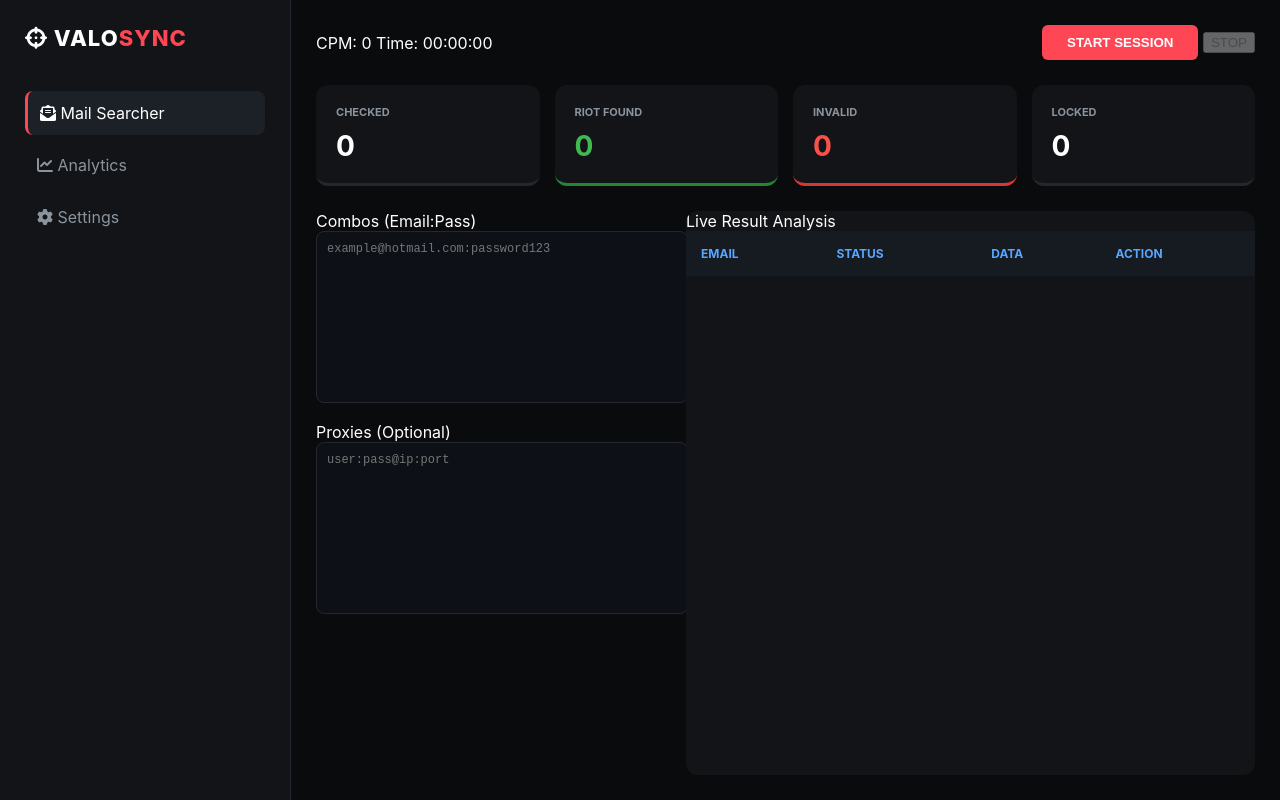
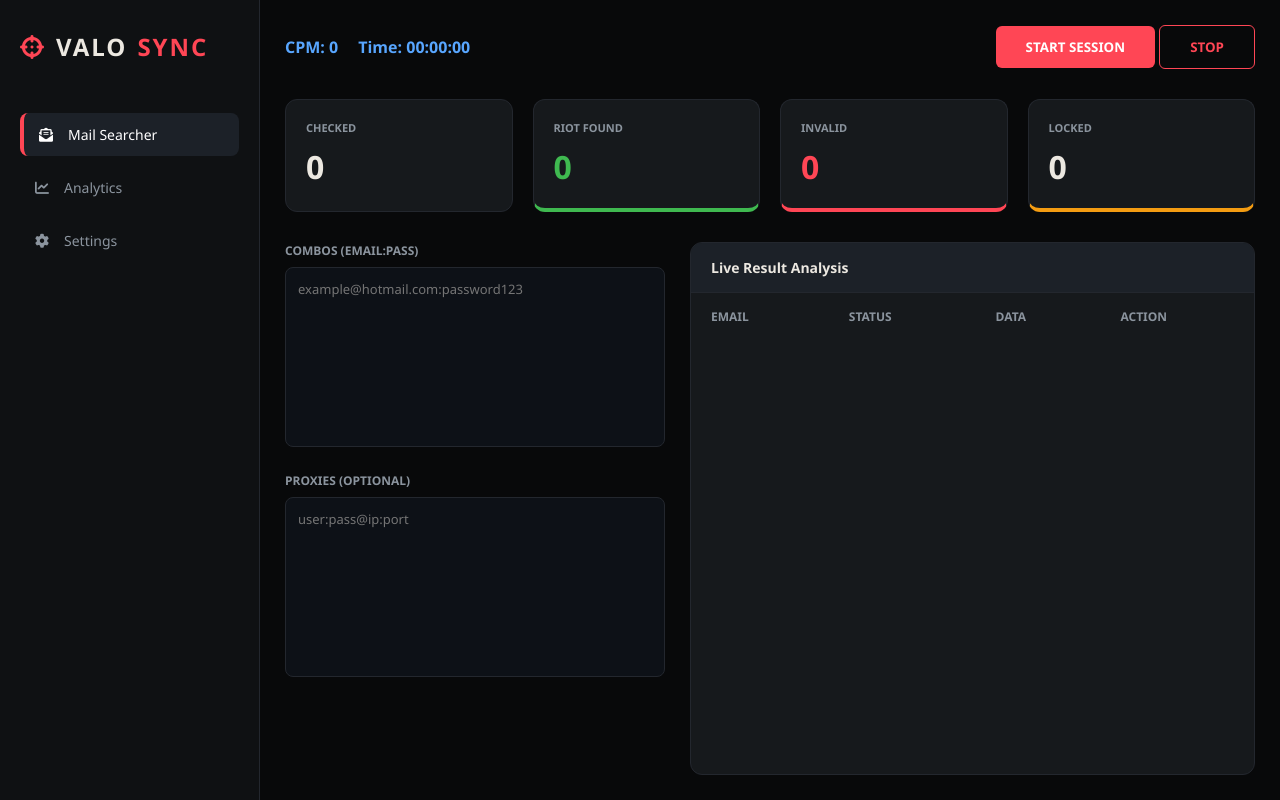
Before and after one commit to floraalesta-crypto/Valorant-checker, a website: page public/index.html in a window 1280 px wide. Drawn offline with Linux system fonts and the light colour scheme.

Commit message:
Update style.css

```diff
--- a/public/style.css
+++ b/public/style.css
@@ -1,36 +1,271 @@
+/* VALOSYNC PROFESSIONAL STYLING
+   Theme: Ultra Dark & Valorant Red
+*/
+
 :root {
-    --bg: #0a0b0d;
-    --card: #121417;
+    --bg-darker: #08090a;
+    --bg-main: #0f1113;
+    --card-bg: #16191c;
     --primary: #ff4655; /* Valorant Red */
+    --primary-hover: #cf3a46;
     --accent: #58a6ff;
-    --text: #ffffff;
+    --text-main: #ece8e1;
+    --text-dim: #8b949e;
     --border: #23272e;
+    --success: #3fb950;
+    --warning: #f39c12;
+    --gold: #ffcc00;
 }
 
-body { margin: 0; background: var(--bg); color: var(--text); font-family: 'Inter', sans-serif; display: flex; height: 100vh; }
-.sidebar { width: 240px; background: var(--card); border-right: 1px solid var(--border); padding: 25px; }
-.logo { font-size: 22px; font-weight: 800; letter-spacing: 1px; margin-bottom: 40px; }
+* {
+    margin: 0;
+    padding: 0;
+    box-sizing: border-box;
+    font-family: 'Segoe UI', Roboto, Helvetica, Arial, sans-serif;
+}
+
+body {
+    background-color: var(--bg-darker);
+    color: var(--text-main);
+    display: flex;
+    height: 100vh;
+    overflow: hidden;
+}
+
+/* --- SIDEBAR --- */
+.sidebar {
+    width: 260px;
+    background-color: var(--bg-main);
+    border-right: 1px solid var(--border);
+    display: flex;
+    flex-direction: column;
+    padding: 30px 20px;
+}
+
+.logo {
+    font-size: 24px;
+    font-weight: 900;
+    letter-spacing: 2px;
+    margin-bottom: 50px;
+    display: flex;
+    align-items: center;
+    gap: 10px;
+}
+
+.logo i { color: var(--primary); }
 .logo span { color: var(--primary); }
-.nav-item { padding: 12px; margin-bottom: 8px; border-radius: 8px; cursor: pointer; color: #8b949e; transition: 0.3s; }
-.nav-item.active, .nav-item:hover { background: #1c2128; color: white; border-left: 3px solid var(--primary); }
 
-.container { flex: 1; padding: 25px; display: flex; flex-direction: column; overflow: hidden; }
-header { display: flex; justify-content: space-between; margin-bottom: 25px; align-items: center; }
+nav { flex: 1; }
 
-.stats-grid { display: grid; grid-template-columns: repeat(4, 1fr); gap: 15px; margin-bottom: 25px; }
-.stat-card { background: var(--card); padding: 20px; border-radius: 12px; border-bottom: 3px solid var(--border); }
-.stat-card h5 { margin: 0; font-size: 11px; color: #8b949e; text-transform: uppercase; }
-.stat-card p { margin: 10px 0 0 0; font-size: 28px; font-weight: bold; }
-.hit { border-color: #238636; } .hit p { color: #3fb950; }
-.bad { border-color: #da3633; } .bad p { color: #f85149; }
+.nav-item {
+    display: flex;
+    align-items: center;
+    gap: 15px;
+    padding: 12px 15px;
+    color: var(--text-dim);
+    text-decoration: none;
+    border-radius: 8px;
+    margin-bottom: 10px;
+    transition: 0.2s ease;
+    cursor: pointer;
+    font-size: 14px;
+}
 
-.main-grid { display: grid; grid-template-columns: 350px 1fr; gap: 20px; flex: 1; overflow: hidden; }
-textarea { width: 100%; height: 150px; background: #0d1117; border: 1px solid var(--border); color: white; border-radius: 8px; padding: 10px; margin-bottom: 15px; resize: none; font-size: 12px; }
-.table-area { background: var(--card); border-radius: 12px; display: flex; flex-direction: column; overflow: hidden; }
-.scroll-table { overflow-y: auto; flex: 1; }
-table { width: 100%; border-collapse: collapse; }
-th { text-align: left; padding: 15px; background: #161b22; font-size: 12px; color: var(--accent); }
-td { padding: 15px; border-bottom: 1px solid var(--border); font-size: 13px; }
+.nav-item:hover, .nav-item.active {
+    background-color: #1c2128;
+    color: white;
+}
 
-.btn-primary { background: var(--primary); color: white; border: none; padding: 10px 25px; border-radius: 6px; font-weight: bold; cursor: pointer; }
-.badge-hit { background: rgba(63, 185, 80, 0.1); color: #3fb950; padding: 4px 8px; border-radius: 4px; font-weight: bold; }
+.nav-item.active {
+    border-left: 4px solid var(--primary);
+}
+
+/* --- MAIN CONTAINER --- */
+.container {
+    flex: 1;
+    display: flex;
+    flex-direction: column;
+    padding: 25px;
+    overflow-y: auto;
+}
+
+header {
+    display: flex;
+    justify-content: space-between;
+    align-items: center;
+    margin-bottom: 30px;
+}
+
+.header-info {
+    display: flex;
+    gap: 20px;
+    font-family: 'Courier New', Courier, monospace;
+    font-weight: bold;
+    color: var(--accent);
+}
+
+/* --- STATS CARDS --- */
+.stats-grid {
+    display: grid;
+    grid-template-columns: repeat(4, 1fr);
+    gap: 20px;
+    margin-bottom: 30px;
+}
+
+.stat-card {
+    background: var(--card-bg);
+    padding: 20px;
+    border-radius: 12px;
+    border: 1px solid var(--border);
+    transition: transform 0.3s ease;
+}
+
+.stat-card:hover { transform: translateY(-5px); }
+.stat-card h5 { font-size: 11px; color: var(--text-dim); text-transform: uppercase; margin-bottom: 10px; }
+.stat-card p { font-size: 32px; font-weight: bold; }
+
+.stat-card.hit { border-bottom: 4px solid var(--success); }
+.stat-card.hit p { color: var(--success); }
+.stat-card.bad { border-bottom: 4px solid var(--primary); }
+.stat-card.bad p { color: var(--primary); }
+.stat-card.locked { border-bottom: 4px solid var(--warning); }
+
+/* --- INPUT SECTION --- */
+.main-grid {
+    display: grid;
+    grid-template-columns: 380px 1fr;
+    gap: 25px;
+    flex: 1;
+}
+
+.input-area label {
+    display: block;
+    font-size: 12px;
+    font-weight: bold;
+    color: var(--text-dim);
+    margin-bottom: 8px;
+    text-transform: uppercase;
+}
+
+textarea {
+    width: 100%;
+    height: 180px;
+    background: #0d1117;
+    border: 1px solid var(--border);
+    color: #fff;
+    border-radius: 8px;
+    padding: 12px;
+    margin-bottom: 20px;
+    resize: none;
+    font-size: 13px;
+    outline: none;
+}
+
+textarea:focus { border-color: var(--primary); }
+
+/* --- TABLE SECTION --- */
+.table-area {
+    background: var(--card-bg);
+    border-radius: 12px;
+    border: 1px solid var(--border);
+    display: flex;
+    flex-direction: column;
+    overflow: hidden;
+}
+
+.table-header {
+    padding: 15px 20px;
+    background: #1c2128;
+    font-weight: bold;
+    font-size: 14px;
+    border-bottom: 1px solid var(--border);
+}
+
+.scroll-table {
+    flex: 1;
+    overflow-y: auto;
+}
+
+table {
+    width: 100%;
+    border-collapse: collapse;
+}
+
+th {
+    position: sticky;
+    top: 0;
+    background: #16191c;
+    text-align: left;
+    padding: 15px 20px;
+    font-size: 12px;
+    color: var(--text-dim);
+    text-transform: uppercase;
+    z-index: 10;
+}
+
+td {
+    padding: 15px 20px;
+    border-bottom: 1px solid var(--border);
+    font-size: 14px;
+}
+
+/* --- BADGES & BUTTONS --- */
+.badge-hit {
+    background: rgba(63, 185, 80, 0.1);
+    color: var(--success);
+    padding: 4px 10px;
+    border-radius: 4px;
+    font-weight: bold;
+    font-size: 11px;
+}
+
+.badge-sultan {
+    background: var(--gold);
+    color: #000;
+    padding: 4px 10px;
+    border-radius: 4px;
+    font-weight: bold;
+    font-size: 11px;
+    box-shadow: 0 0 15px rgba(255, 204, 0, 0.3);
+    animation: glow 1.5s infinite;
+}
+
+@keyframes glow {
+    0% { box-shadow: 0 0 5px rgba(255, 204, 0, 0.2); }
+    50% { box-shadow: 0 0 20px rgba(255, 204, 0, 0.5); }
+    100% { box-shadow: 0 0 5px rgba(255, 204, 0, 0.2); }
+}
+
+.btn-primary {
+    background: var(--primary);
+    color: white;
+    border: none;
+    padding: 12px 30px;
+    border-radius: 6px;
+    font-weight: 800;
+    cursor: pointer;
+    transition: 0.3s;
+    text-transform: uppercase;
+}
+
+.btn-primary:hover { background: var(--primary-hover); transform: scale(1.02); }
+.btn-primary:disabled { opacity: 0.5; cursor: not-allowed; }
+
+.btn-danger {
+    background: transparent;
+    color: var(--primary);
+    border: 1px solid var(--primary);
+    padding: 12px 30px;
+    border-radius: 6px;
+    font-weight: 800;
+    cursor: pointer;
+    transition: 0.3s;
+}
+
+.btn-danger:hover:not(:disabled) { background: var(--primary); color: white; }
+
+/* Custom Scrollbar */
+::-webkit-scrollbar { width: 6px; }
+::-webkit-scrollbar-track { background: var(--bg-darker); }
+::-webkit-scrollbar-thumb { background: var(--border); border-radius: 10px; }
+::-webkit-scrollbar-thumb:hover { background: var(--text-dim); }
```
